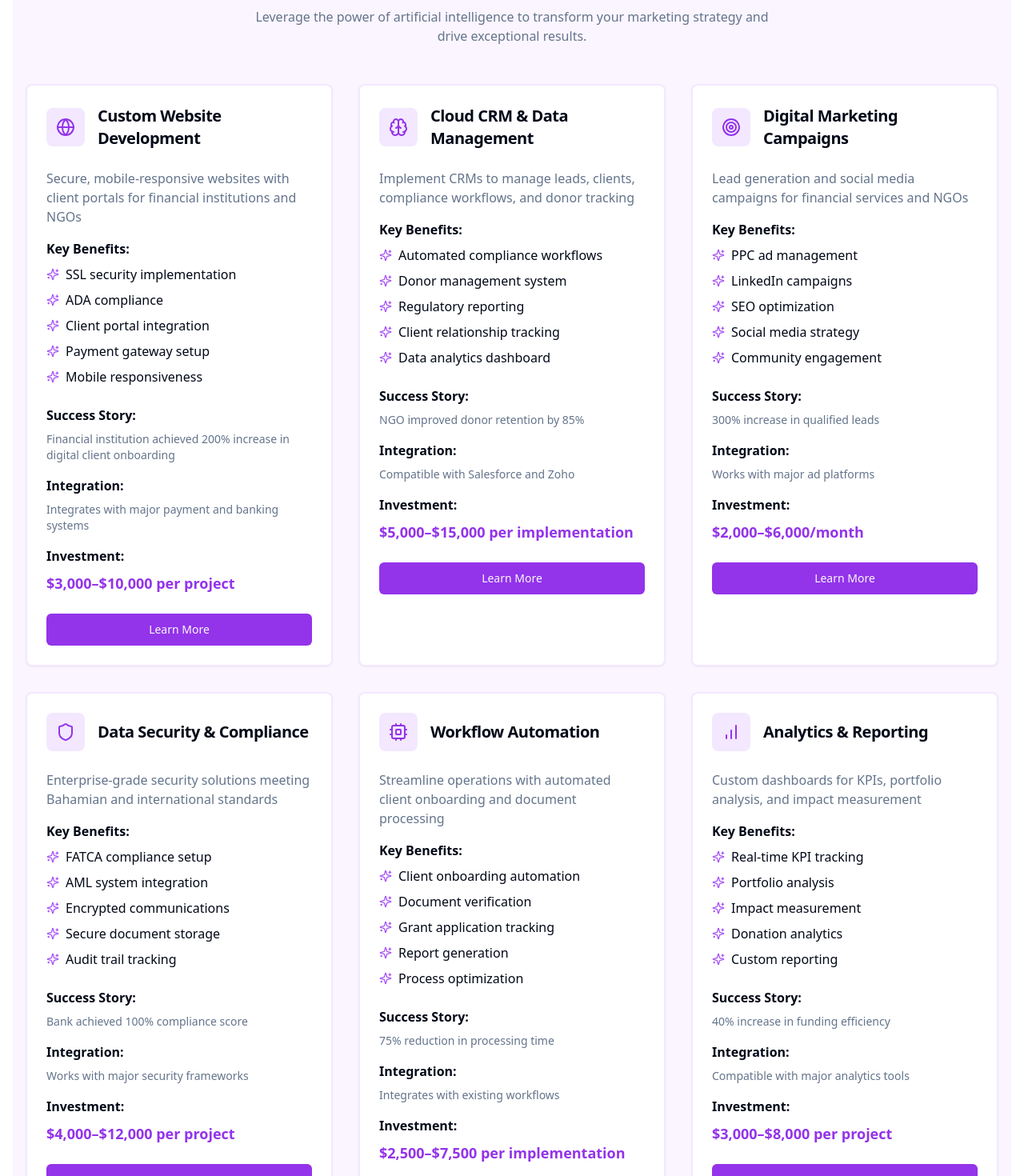
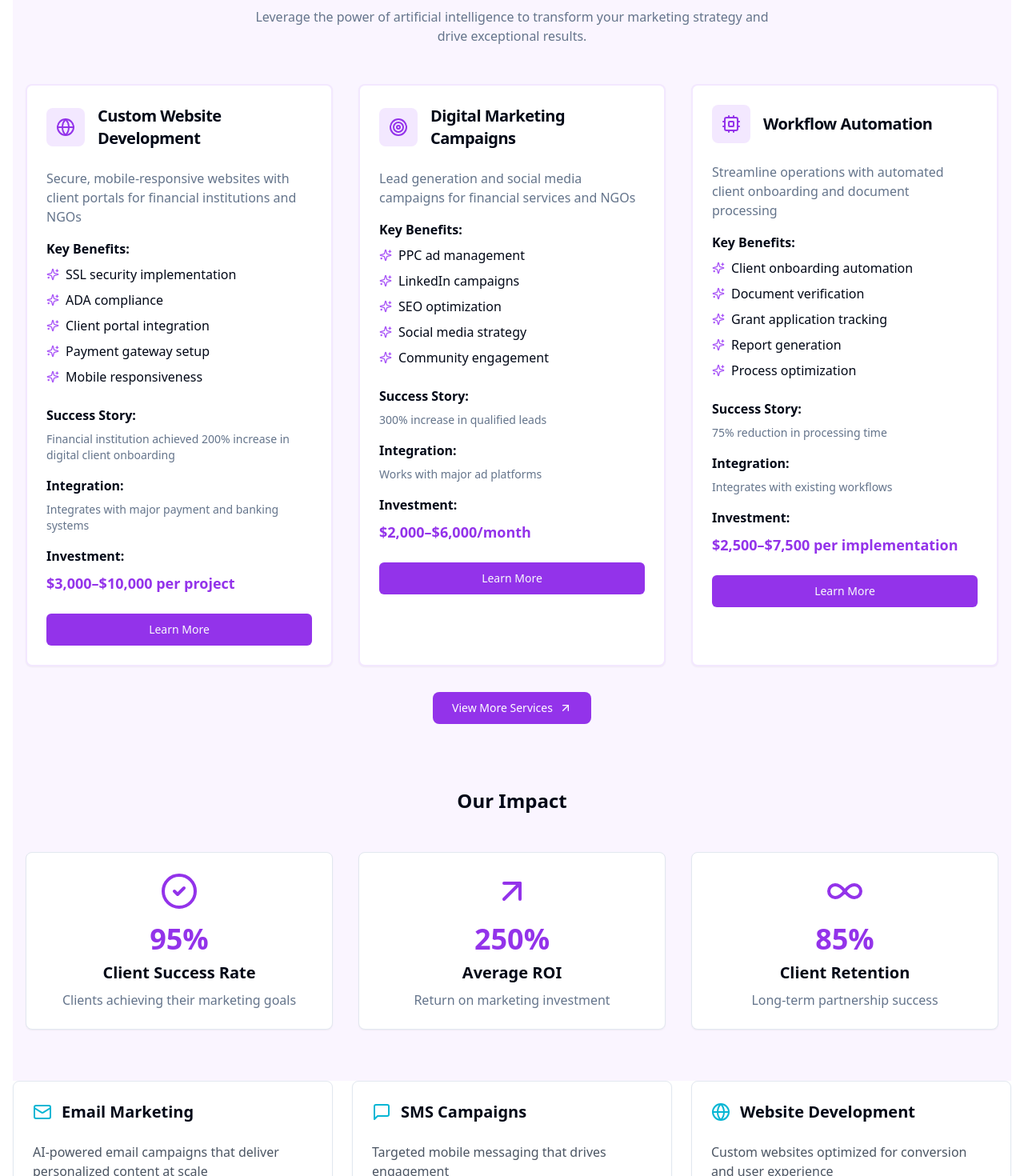
Before and after one commit to salutethegenius/kemisdigital-2027, a React (Vite) app in the folder client/: page / in a window 1280 px wide. Shown: the part 860-2330 px from the top of the page at 80% size. Built offline with nearby package versions, Linux system fonts and the light colour scheme; no server answers.

Commit message:
Agent query: Is the homepage displaying correctly with only Custom Website Development, Digital Marketing Campaigns, and Workflow Automation services? Are they visually balanced in the grid layout?

```diff
--- a/client/src/pages/Home.tsx
+++ b/client/src/pages/Home.tsx
@@ -44,21 +44,6 @@ export default function Home() {
       pricing: "$3,000–$10,000 per project"
     },
     {
-      icon: Brain,
-      title: "Cloud CRM & Data Management",
-      description: "Implement CRMs to manage leads, clients, compliance workflows, and donor tracking",
-      benefits: [
-        "Automated compliance workflows",
-        "Donor management system",
-        "Regulatory reporting",
-        "Client relationship tracking",
-        "Data analytics dashboard"
-      ],
-      caseStudy: "NGO improved donor retention by 85%",
-      integration: "Compatible with Salesforce and Zoho",
-      pricing: "$5,000–$15,000 per implementation"
-    },
-    {
       icon: Target,
       title: "Digital Marketing Campaigns",
       description: "Lead generation and social media campaigns for financial services and NGOs",
@@ -74,21 +59,6 @@ export default function Home() {
       pricing: "$2,000–$6,000/month"
     },
     {
-      icon: Shield,
-      title: "Data Security & Compliance",
-      description: "Enterprise-grade security solutions meeting Bahamian and international standards",
-      benefits: [
-        "FATCA compliance setup",
-        "AML system integration",
-        "Encrypted communications",
-        "Secure document storage",
-        "Audit trail tracking"
-      ],
-      caseStudy: "Bank achieved 100% compliance score",
-      integration: "Works with major security frameworks",
-      pricing: "$4,000–$12,000 per project"
-    },
-    {
       icon: Cpu,
       title: "Workflow Automation",
       description: "Streamline operations with automated client onboarding and document processing",
@@ -102,21 +72,6 @@ export default function Home() {
       caseStudy: "75% reduction in processing time",
       integration: "Integrates with existing workflows",
       pricing: "$2,500–$7,500 per implementation"
-    },
-    {
-      icon: BarChart,
-      title: "Analytics & Reporting",
-      description: "Custom dashboards for KPIs, portfolio analysis, and impact measurement",
-      benefits: [
-        "Real-time KPI tracking",
-        "Portfolio analysis",
-        "Impact measurement",
-        "Donation analytics",
-        "Custom reporting"
-      ],
-      caseStudy: "40% increase in funding efficiency",
-      integration: "Compatible with major analytics tools",
-      pricing: "$3,000–$8,000 per project"
     }
   ];
 
```
